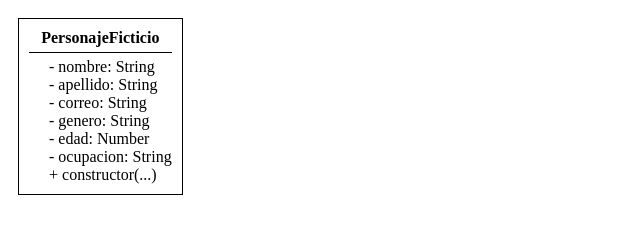
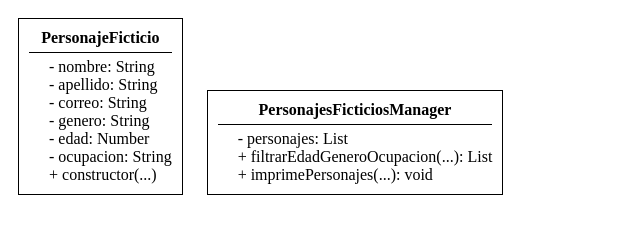
Before and after one commit to profeInformatica101/agenteInteligente, a plain HTML site: page SistemaBasadoRelgas/modelo.html in a window 1280 px wide. Shown: the whole page, without its empty margins (0-640 px from the left). Drawn offline with Linux system fonts and the light colour scheme.

Commit message:
Update modelo.html

```diff
--- a/SistemaBasadoRelgas/modelo.html
+++ b/SistemaBasadoRelgas/modelo.html
@@ -41,5 +41,15 @@
             + constructor(...)
         </div>
     </div>
+    <div class="uml">
+        <div class="uml-title">PersonajesFicticiosManager</div>
+        <div class="uml-attributes">
+            - personajes: List<PersonajeFicticio>
+        </div>
+        <div class="uml-methods">
+            + filtrarEdadGeneroOcupacion(...): List<PersonajeFicticio><br>
+            + imprimePersonajes(...): void
+        </div>
+    </div>
 </body>
 </html>
```
